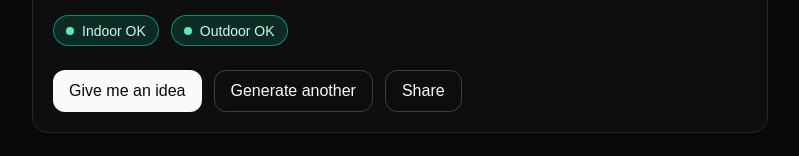
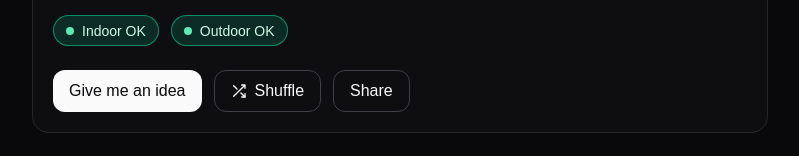
Before and after one commit to Salvrath/igotnoplans, a Next.js app: page /solo in a window 1280 px wide. Shown: the part 395-551 px from the top of the page, without its empty margins (240-1039 px from the left). Built offline with nearby package versions, Linux system fonts and the light colour scheme.

Commit message:
UX: add shuffle icon to regenerate idea

```diff
--- a/app/components/IdeaGenerator.tsx
+++ b/app/components/IdeaGenerator.tsx
@@ -11,6 +11,28 @@ type Props = {
   subheadline: string;
   shareText: string;
 };
+
+function ShuffleIcon({ className = "" }: { className?: string }) {
+  return (
+    <svg
+      viewBox="0 0 24 24"
+      fill="none"
+      stroke="currentColor"
+      strokeWidth="2"
+      strokeLinecap="round"
+      strokeLinejoin="round"
+      className={className}
+      aria-hidden="true"
+    >
+      <path d="M16 3h5v5" />
+      <path d="M4 20l16-16" />
+      <path d="M21 16v5h-5" />
+      <path d="M15 15l6 6" />
+      <path d="M4 4l5 5" />
+    </svg>
+  );
+}
+
 
 export default function IdeaGenerator({ useCase, headline, subheadline, shareText }: Props) {
   const [city, setCity] = useState("Stockholm");
@@ -201,14 +223,16 @@ useEffect(() => {
   onClick={generate}
   disabled={!current}
   className={[
-    "rounded-xl border px-4 py-2 font-medium transition",
+    "group inline-flex items-center gap-2 rounded-xl border px-4 py-2 font-medium transition",
     !current
       ? "cursor-not-allowed border-zinc-800 text-zinc-500"
       : "border-zinc-700 text-zinc-50 hover:bg-zinc-900",
   ].join(" ")}
 >
-  Generate another
+  <ShuffleIcon className="h-4 w-4 transition-transform group-hover:rotate-180" />
+  Shuffle
 </button>
+
 
             <button
               onClick={share}
```
